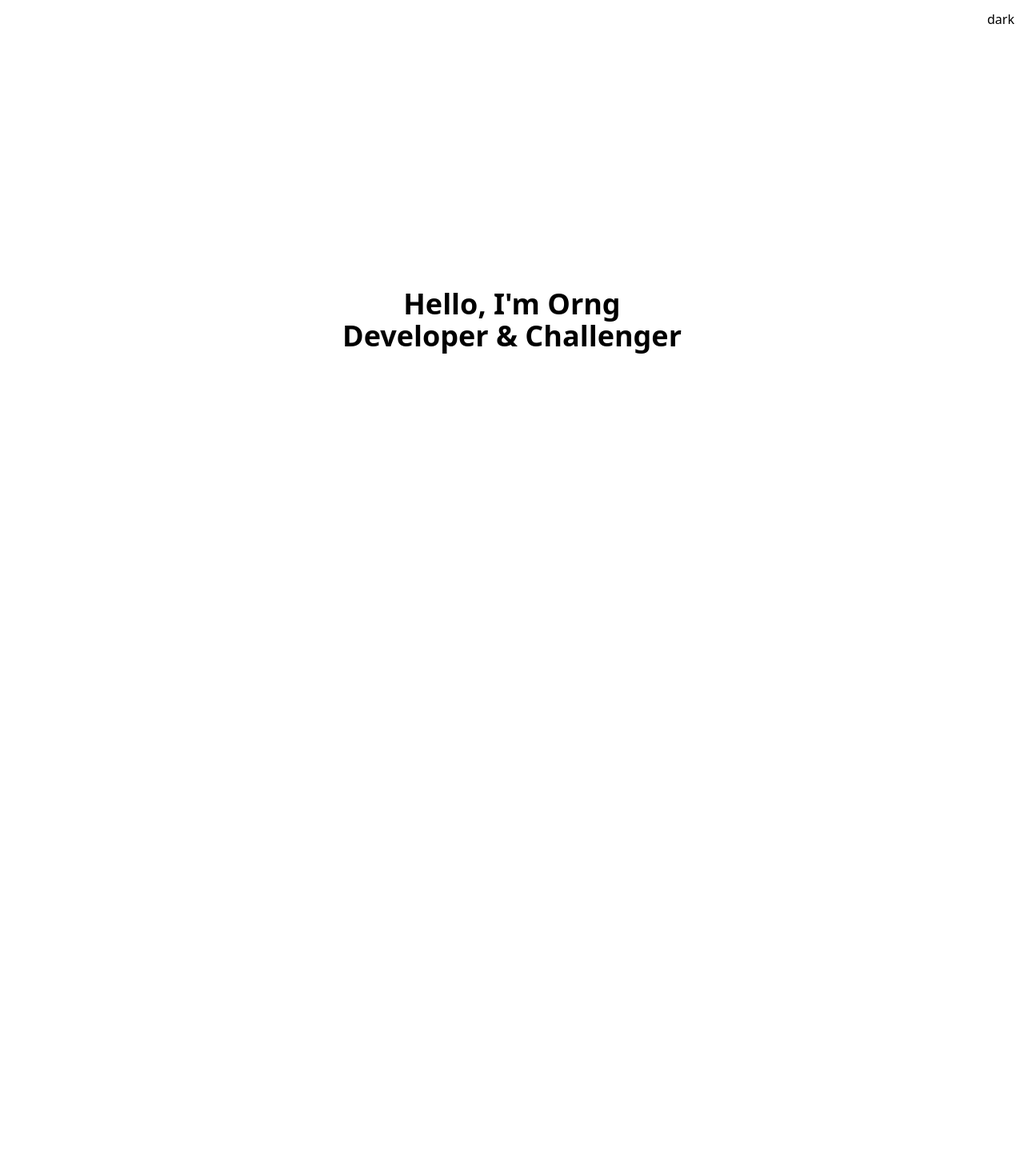
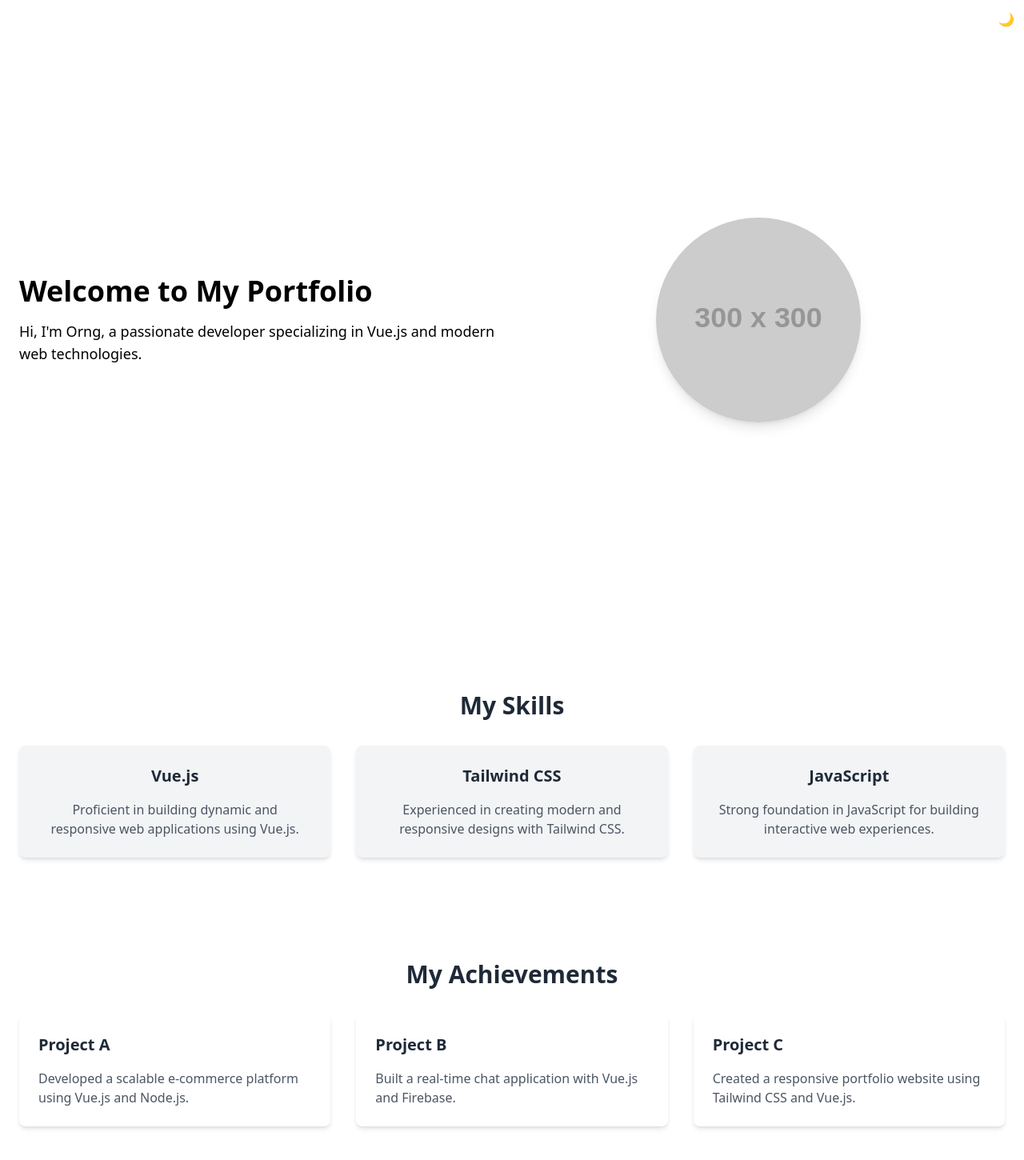
Before and after one commit to NeupOrng/my-portfolio, a Nuxt app: page / in a window 1280 px wide. Shown: the top 1450 px of the page at 80% size. Before the commit the page ends 800 px from the top, so only its background shows below. Built offline with nearby package versions, Linux system fonts and the light colour scheme.

Commit message:
add template of landing page

```diff
--- a/app.vue
+++ b/app.vue
@@ -1,32 +1,25 @@
 <template>
-  <div class="w-full min-h-screen">
+  <div :class="theme.theme" class="w-full min-h-screen">
     <div class="absolute top-0 right-0 flex justify-end items-center p-3">
-      <button class="primary-button" @click="changeColor">{{ changeColorButtonText }}</button>
+      <button class="primary-button" @click="theme.changeMode">
+        <span v-if="theme.isDarkMode">🌞</span>
+        <span v-else>🌙</span>
+      </button>
     </div>
     <NuxtPage />
   </div>
 </template>
 
 <script setup lang="ts">
-  const colorMode = useColorMode();
-  colorMode.preference = 'light';;
-
-
-  // methods
-  const changeColor = () => {
-    colorMode.preference = colorMode.preference === 'light' ? 'dark' : 'light';
-  }
-
-  // computed
-  const changeColorButtonText = computed(() => colorMode.preference === 'light' ? 'dark' : 'light')
+  const theme = useThemeStore();
 </script>
-
 
 <style>
 .page-enter-active,
 .page-leave-active {
   transition: all 0.4s;
 }
+
 .page-enter-from,
 .page-leave-to {
   opacity: 0;
--- a/assets/css/main.css
+++ b/assets/css/main.css
@@ -3,31 +3,34 @@
 @tailwind utilities;
 
 :root {
-    transition: 500ms ease-in-out;
+  --primary-light-bg-color: #f9f7f9;
+  --primary-dark-bg-color: #121212;
 }
+
 /* ========== common ============ */
 button {
-    @apply px-4 py-1 rounded-xl text-base font-semibold;
-    transition: 500ms ease-in-out;
+  @apply px-4 py-1 rounded-xl text-base font-semibold;
+  transition: 500ms ease-in-out;
 }
 
 /* ========== light mode ============ */
-.light-mode {
-  background-color: #F9F7F9;
+.background-primary {
+  background-color: var(--primary-light-bg-color);
   color: #040829;
+  transition: 500ms ease-in-out;
 }
 
-.light-mode button {
-    background-color: #040829;
-    color: #F9F7F9;
+button {
+  background-color: var(--primary-dark-bg-color);
+  color: #f9f7f9;
 }
 
 /* ========== dark mode ============ */
-.dark-mode {
-  background-color: #040829;
-  color: #F9F7F9;
+.dark .background-primary {
+  background-color: var(--primary-dark-bg-color);
+  color: #f9f7f9;
 }
-.dark-mode button {
-    background-color: #F9F7F9;
-    color: #303136;
+.dark button {
+  background-color: var(--primary-light-bg-color);
+  color: #303136;
 }
--- a/nuxt.config.ts
+++ b/nuxt.config.ts
@@ -35,7 +35,6 @@ export default defineNuxtConfig({
   },
 
   modules: [
-    '@nuxtjs/color-mode',
     '@nuxtjs/tailwindcss',
     '@pinia/nuxt',
   ],
--- a/package.json
+++ b/package.json
@@ -12,7 +12,6 @@
   "dependencies": {
     "@nuxt/eslint": "1.0.1",
     "@nuxt/ui": "2.21.0",
-    "@nuxtjs/color-mode": "^3.5.2",
     "@nuxtjs/tailwindcss": "^6.13.1",
     "@pinia/nuxt": "^0.10.1",
     "axios": "^1.7.9",
--- a/pages/index.vue
+++ b/pages/index.vue
@@ -1,12 +1,96 @@
 <template>
-    <div id="index">
-        <div class="w-full flex flex-col h-screen justify-center items-center">
-            <div class="w-full text-center py-5">
-                <p class="text-4xl font-bold">Hello, I'm Orng <br/> Developer & Challenger</p>
-            </div>
-            <div></div>
+  <div id="landing" class="min-h-screen background-primary">
+    <!-- Top Section: Welcome and Photo -->
+    <section
+      class="container mx-auto px-6 py-16 flex flex-col justify-center md:justify-between md:flex-row items-center h-screen"
+    >
+      <!-- Welcome Text -->
+      <div class="md:w-1/2 text-center md:text-left">
+        <h1 class="text-4xl font-bold mb-4">
+          Welcome to My Portfolio
+        </h1>
+        <p class="text-lg">
+          Hi, I'm Orng, a passionate developer specializing in Vue.js and
+          modern web technologies.
+        </p>
+      </div>
+      <!-- Photo -->
+      <div class="md:w-1/2 mt-8 md:mt-0 flex justify-center">
+        <img
+          src="https://via.placeholder.com/300"
+          alt="Your Photo"
+          class="rounded-full w-48 h-48 md:w-64 md:h-64 object-cover shadow-lg"
+        />
+      </div>
+    </section>
+
+    <!-- Middle Section: Skills -->
+    <section class="bg-white py-16">
+      <div class="container mx-auto px-6">
+        <h2 class="text-3xl font-bold text-center text-gray-800 mb-8">
+          My Skills
+        </h2>
+        <div class="grid grid-cols-1 md:grid-cols-3 gap-8">
+          <!-- Skill 1 -->
+          <div class="bg-gray-100 p-6 rounded-lg shadow-md text-center">
+            <h3 class="text-xl font-semibold text-gray-800 mb-4">Vue.js</h3>
+            <p class="text-gray-600">
+              Proficient in building dynamic and responsive web applications
+              using Vue.js.
+            </p>
+          </div>
+          <!-- Skill 2 -->
+          <div class="bg-gray-100 p-6 rounded-lg shadow-md text-center">
+            <h3 class="text-xl font-semibold text-gray-800 mb-4">
+              Tailwind CSS
+            </h3>
+            <p class="text-gray-600">
+              Experienced in creating modern and responsive designs with
+              Tailwind CSS.
+            </p>
+          </div>
+          <!-- Skill 3 -->
+          <div class="bg-gray-100 p-6 rounded-lg shadow-md text-center">
+            <h3 class="text-xl font-semibold text-gray-800 mb-4">JavaScript</h3>
+            <p class="text-gray-600">
+              Strong foundation in JavaScript for building interactive web
+              experiences.
+            </p>
+          </div>
         </div>
-    </div>
+      </div>
+    </section>
+
+    <!-- Bottom Section: Achievements -->
+    <section class="container mx-auto px-6 py-16">
+      <h2 class="text-3xl font-bold text-center text-gray-800 mb-8">
+        My Achievements
+      </h2>
+      <div class="grid grid-cols-1 md:grid-cols-2 lg:grid-cols-3 gap-8">
+        <!-- Achievement 1 -->
+        <div class="bg-white p-6 rounded-lg shadow-md">
+          <h3 class="text-xl font-semibold text-gray-800 mb-4">Project A</h3>
+          <p class="text-gray-600">
+            Developed a scalable e-commerce platform using Vue.js and Node.js.
+          </p>
+        </div>
+        <!-- Achievement 2 -->
+        <div class="bg-white p-6 rounded-lg shadow-md">
+          <h3 class="text-xl font-semibold text-gray-800 mb-4">Project B</h3>
+          <p class="text-gray-600">
+            Built a real-time chat application with Vue.js and Firebase.
+          </p>
+        </div>
+        <!-- Achievement 3 -->
+        <div class="bg-white p-6 rounded-lg shadow-md">
+          <h3 class="text-xl font-semibold text-gray-800 mb-4">Project C</h3>
+          <p class="text-gray-600">
+            Created a responsive portfolio website using Tailwind CSS and
+            Vue.js.
+          </p>
+        </div>
+      </div>
+    </section>
+  </div>
 </template>
-<script lang="ts" setup>
-</script>
+<script lang="ts" setup></script>
--- /dev/null
+++ b/plugins/init-theme.client.ts
@@ -0,0 +1,6 @@
+
+export default defineNuxtPlugin((nuxtApp) => {
+    console.log(nuxtApp);
+    const themeStore = useThemeStore();
+    themeStore.init();
+})
--- /dev/null
+++ b/stores/constrant.ts
@@ -0,0 +1 @@
+export const COLOR_MODE = 'color-mode';
--- /dev/null
+++ b/stores/theme.ts
@@ -0,0 +1,30 @@
+import { defineStore } from "pinia";
+
+export const useThemeStore = defineStore('theme',  {
+    state: () => ({
+        colorMode: useCookie(COLOR_MODE).value ?? 'light',
+    }),
+    actions: {
+        init() {
+            const storeMode = useCookie(COLOR_MODE);
+            if(storeMode.value) {
+                this.colorMode = storeMode.value;
+            } else {
+                const isDarkModeFromBrowser = window.matchMedia("(prefers-color-scheme: dark)").matches;
+                this.colorMode = isDarkModeFromBrowser ? 'dark' : 'light';
+            }
+        },
+        changeMode() {
+            this.colorMode = this.isDarkMode ? 'light' : 'dark';
+            useCookie(COLOR_MODE).value = this.colorMode;
+        }
+    },
+    getters: {
+        isDarkMode: (state): boolean => {
+            return state.colorMode === 'dark';
+        },
+        theme: (state): string => {
+            return state.colorMode === 'dark' ? 'dark' : '';
+        }
+    }
+});
```
